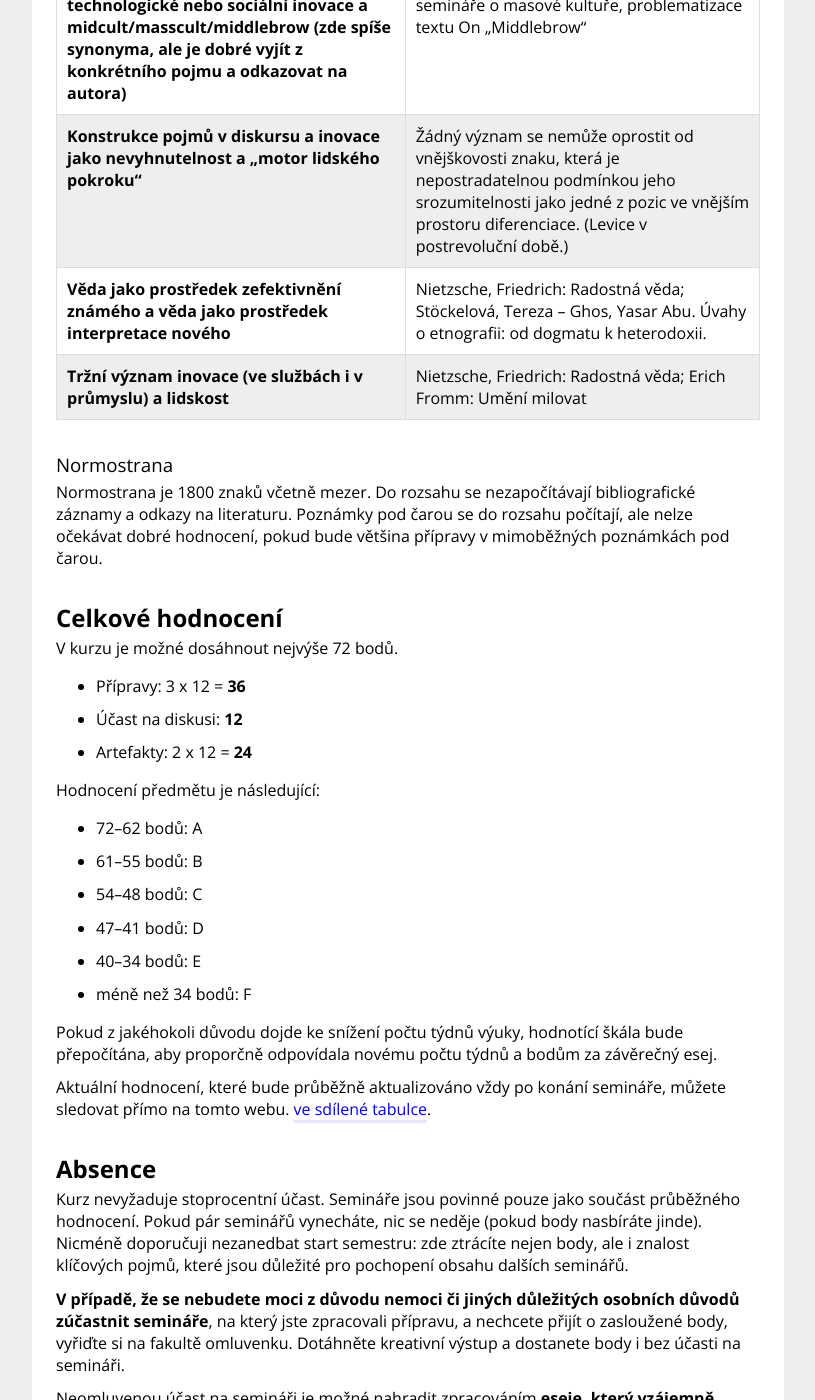
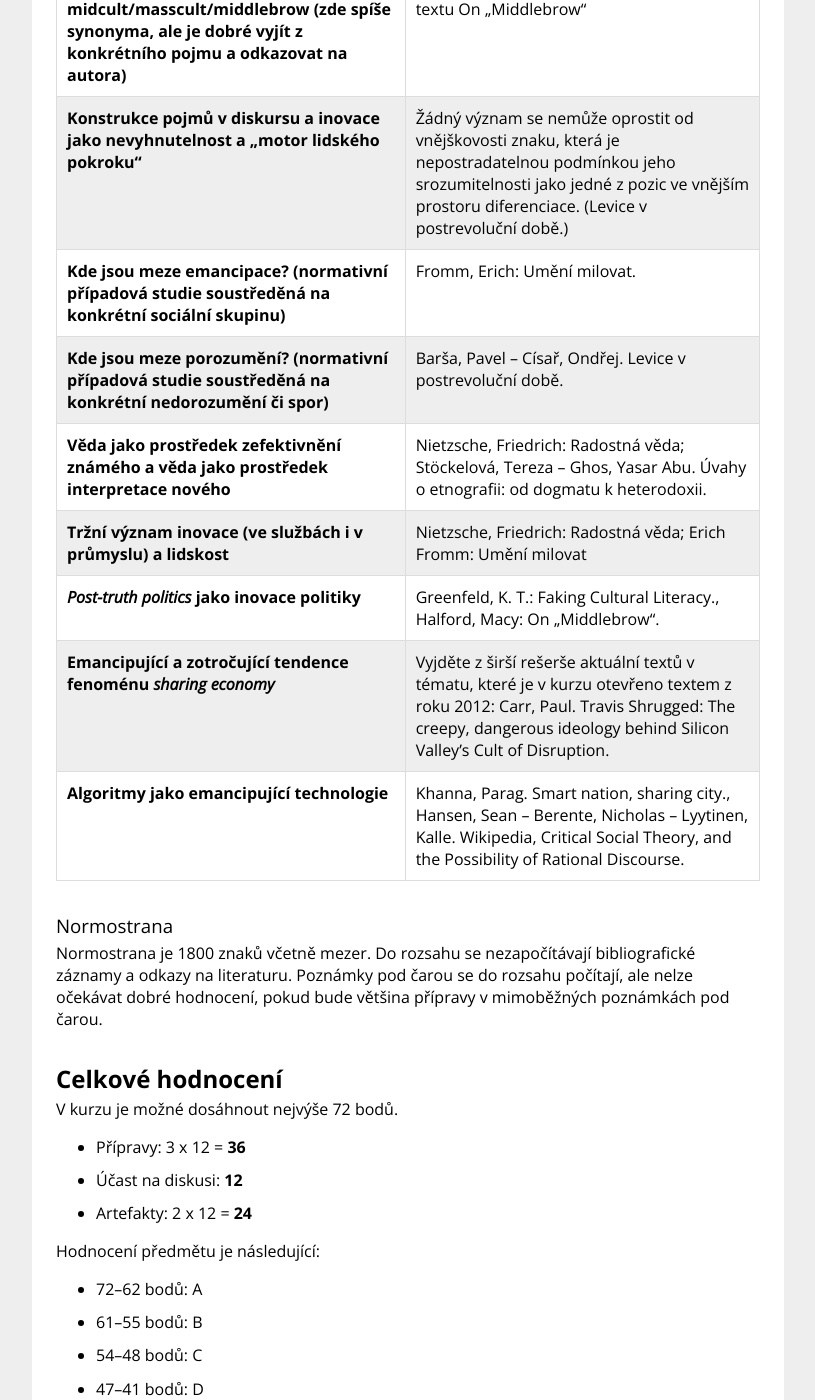
Before and after one commit to jan-martinek/ktai.peerb, a Jekyll site: the page built from assessment.md, in a window 1280 px wide and 1400 px high, scrolled down 2160 px. Shown: the whole window, without its empty margins (232-1047 px from the left). Built offline with Jekyll 4.4.1, drawn with Linux system fonts in a browser that asks for light colours.

Commit message:
Added some essay topics

```diff
--- a/_includes/topics.html
+++ b/_includes/topics.html
@@ -28,6 +28,13 @@
 			<th>Konstrukce pojmů v diskursu a inovace jako nevyhnutelnost a „motor lidského pokroku“</th>
 			<td>Žádný význam se nemůže oprostit od vnějškovosti znaku, která je nepostradatelnou podmínkou jeho srozumitelnosti jako jedné z pozic ve vnějším prostoru diferenciace. (Levice v postrevoluční době.)</td>
 		</tr>
+		<tr>
+			<th>Kde jsou meze emancipace? (normativní případová studie soustředěná na konkrétní sociální skupinu)</th>
+			<td>Fromm, Erich: Umění milovat.</td>
+		</tr>
+		<tr>
+			<th>Kde jsou meze porozumění? (normativní případová studie soustředěná na konkrétní nedorozumění či spor)</th>
+			<td>Barša, Pavel – Císař, Ondřej. Levice v postrevoluční době.</td>
 		</tr>
 		<tr>
 			<th>Věda jako prostředek zefektivnění známého a věda jako prostředek interpretace nového</th>
@@ -37,6 +44,17 @@
 			<th>Tržní význam inovace (ve službách i v průmyslu) a lidskost</th>
 			<td>Nietzsche, Friedrich: Radostná věda; Erich Fromm: Umění milovat</td>
 		</tr>
+		<tr>
+			<th><i>Post-truth politics</i> jako inovace politiky</th>
+			<td>Greenfeld, K. T.: Faking Cultural Literacy., Halford, Macy: On „Middlebrow“.</td>
+		</tr>
+		<tr>
+			<th>Emancipující a zotročující tendence fenoménu <i>sharing economy</i></th>
+			<td>Vyjděte z širší rešerše aktuální textů v tématu, které je v kurzu otevřeno textem z roku 2012: Carr, Paul. Travis Shrugged: The creepy, dangerous ideology behind Silicon Valley’s Cult of Disruption.</td>
+		</tr>
+		<tr>
+			<th>Algoritmy jako emancipující technologie</th>
+			<td>Khanna, Parag. Smart nation, sharing city., Hansen, Sean – Berente, Nicholas – Lyytinen, Kalle. Wikipedia, Critical Social Theory, and the Possibility of Rational Discourse.</td>
 		</tr>
 	</tbody>
 </table>
```
